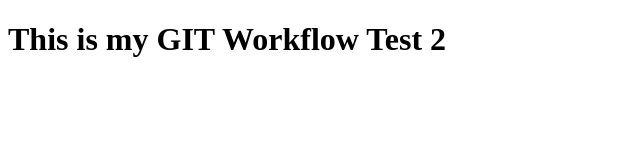
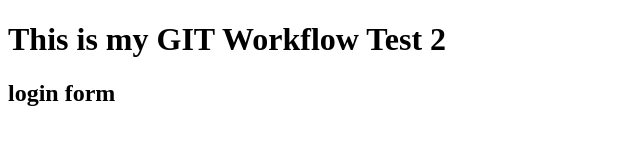
Before and after one commit to theegotunnel/myappsample, a plain HTML site: page index.html in a window 1280 px wide. Shown: the whole page, without its empty margins (0-640 px from the left). Drawn offline with Linux system fonts and the light colour scheme.

Commit message:
login form

```diff
--- /dev/null
+++ b/dir2/app2.js
@@ -0,0 +1 @@
+console.log('app2');
--- a/index.html
+++ b/index.html
@@ -8,5 +8,6 @@
   </head>
   <body>
     <h1>This is my GIT Workflow Test 2</h1>
+    <h2>login form</h2>
   </body>
 </html>
```
Also changed, not shown: login.html (added, +1 -0 lines), log.txt (added).
